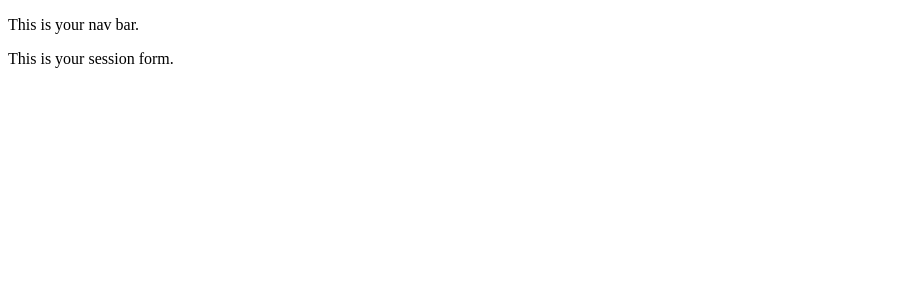
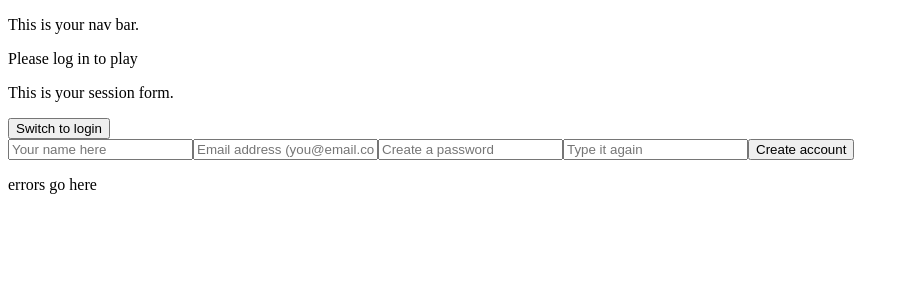
Before and after one commit to laamp/clicker-test, a React (Create React App) app in the folder frontend/: page /#/login in a window 1280 px wide. Shown: the top 300 px of the page, without its empty margins (0-909 px from the left). Built offline with nearby package versions, Linux system fonts and the light colour scheme.

Commit message:
Add form for signing up and button to switch between signup/login

```diff
--- a/frontend/src/components/nav/navBar.jsx
+++ b/frontend/src/components/nav/navBar.jsx
@@ -1,10 +1,19 @@
 import React from "react";
 
 class NavBar extends React.Component {
+  componentDidMount() {
+    console.log(this.props.state);
+  }
+
   render() {
     return (
       <>
         <p>This is your nav bar.</p>
+        {this.props.loggedIn ? (
+          <p>Hello, PLAYERNAME "logout goes here"</p>
+        ) : (
+          <p>Please log in to play</p>
+        )}
       </>
     );
   }
--- a/frontend/src/components/nav/navBarContainer.js
+++ b/frontend/src/components/nav/navBarContainer.js
@@ -8,6 +8,7 @@ import {
 import NavBar from './navBar';
 
 const mapStateToProps = state => ({
+    state,
     loggedIn: state.session.isAuthenticated
 });
 
--- a/frontend/src/components/session/sessionForm.jsx
+++ b/frontend/src/components/session/sessionForm.jsx
@@ -1,10 +1,97 @@
 import React from "react";
 
 class SessionForm extends React.Component {
+  constructor(props) {
+    super(props);
+
+    this.state = {
+      name: "",
+      email: "",
+      password: "",
+      password2: "",
+      signingUp: true
+    };
+
+    this.submitForm = this.submitForm.bind(this);
+  }
+
+  updateForm(field) {
+    return e =>
+      this.setState({
+        [field]: e.currentTarget.value
+      });
+  }
+
+  submitForm(e) {
+    e.preventDefault();
+
+    if (this.state.signingUp) {
+      let newPlayer = {
+        name: this.state.name,
+        email: this.state.email,
+        password: this.state.password,
+        password2: this.state.password2
+      };
+
+      this.props.signup(newPlayer);
+    }
+  }
+
+  renderForm() {
+    if (this.state.signingUp) {
+      return (
+        <form onSubmit={this.submitForm}>
+          <input
+            type="text"
+            value={this.state.name}
+            onChange={this.updateForm("name")}
+            placeholder="Your name here"
+          />
+          <input
+            type="email"
+            value={this.state.email}
+            onChange={this.updateForm("email")}
+            placeholder="Email address (you@email.com)"
+          />
+          <input
+            type="password"
+            value={this.state.password}
+            onChange={this.updateForm("password")}
+            placeholder="Create a password"
+          />
+          <input
+            type="password"
+            value={this.state.password2}
+            onChange={this.updateForm("password2")}
+            placeholder="Type it again"
+          />
+          <input type="submit" value="Create account" />
+        </form>
+      );
+    } else {
+      return null;
+    }
+  }
+
+  renderErrors() {
+    return (
+      <>
+        <p>errors go here</p>
+      </>
+    );
+  }
+
   render() {
     return (
       <>
         <p>This is your session form.</p>
+        <button
+          onClick={() => this.setState({ signingUp: !this.state.signingUp })}
+        >
+          Switch to {this.state.signingUp ? "login" : "signup"}
+        </button>
+        {this.renderForm()}
+        {this.renderErrors()}
       </>
     );
   }
```
